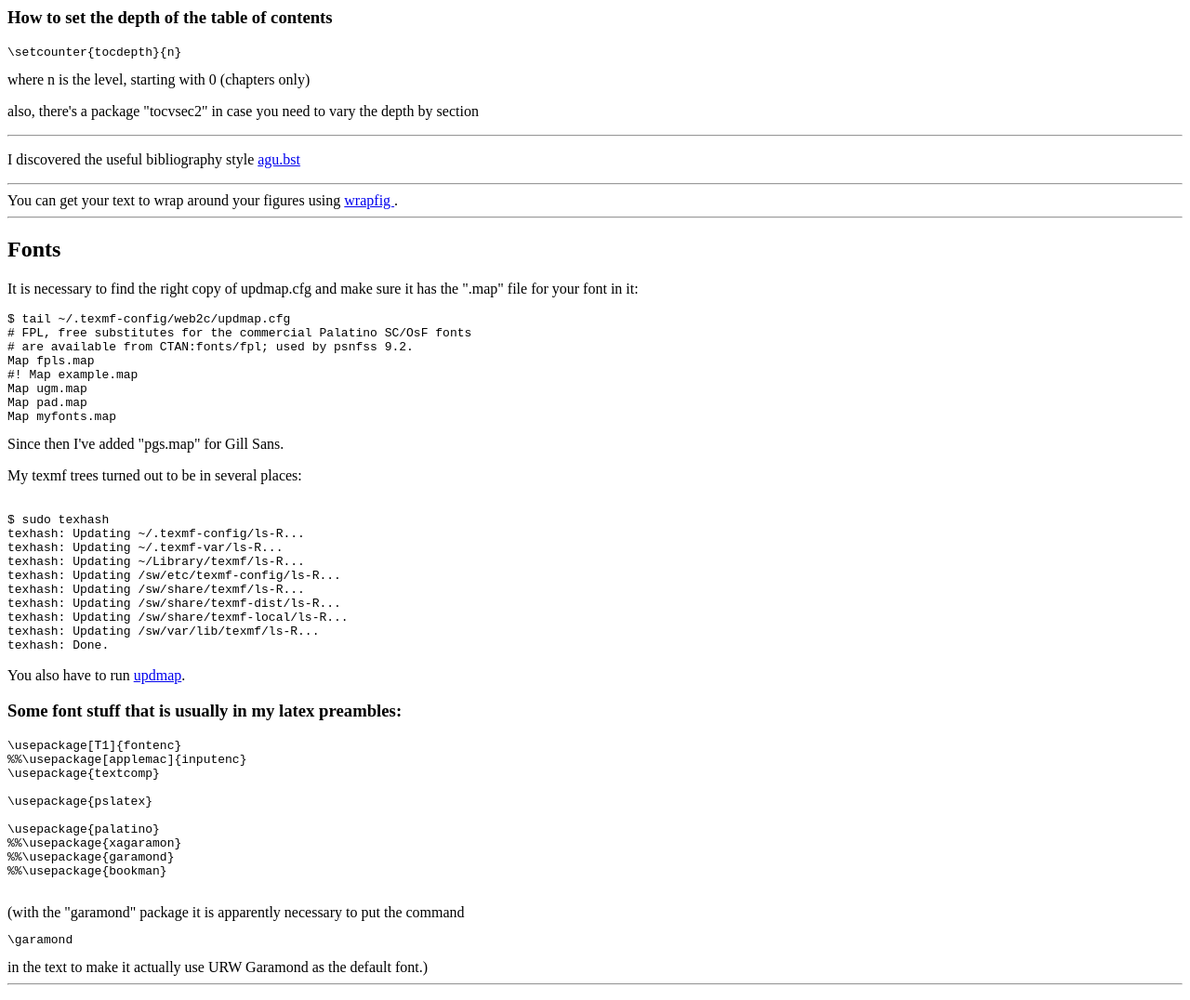
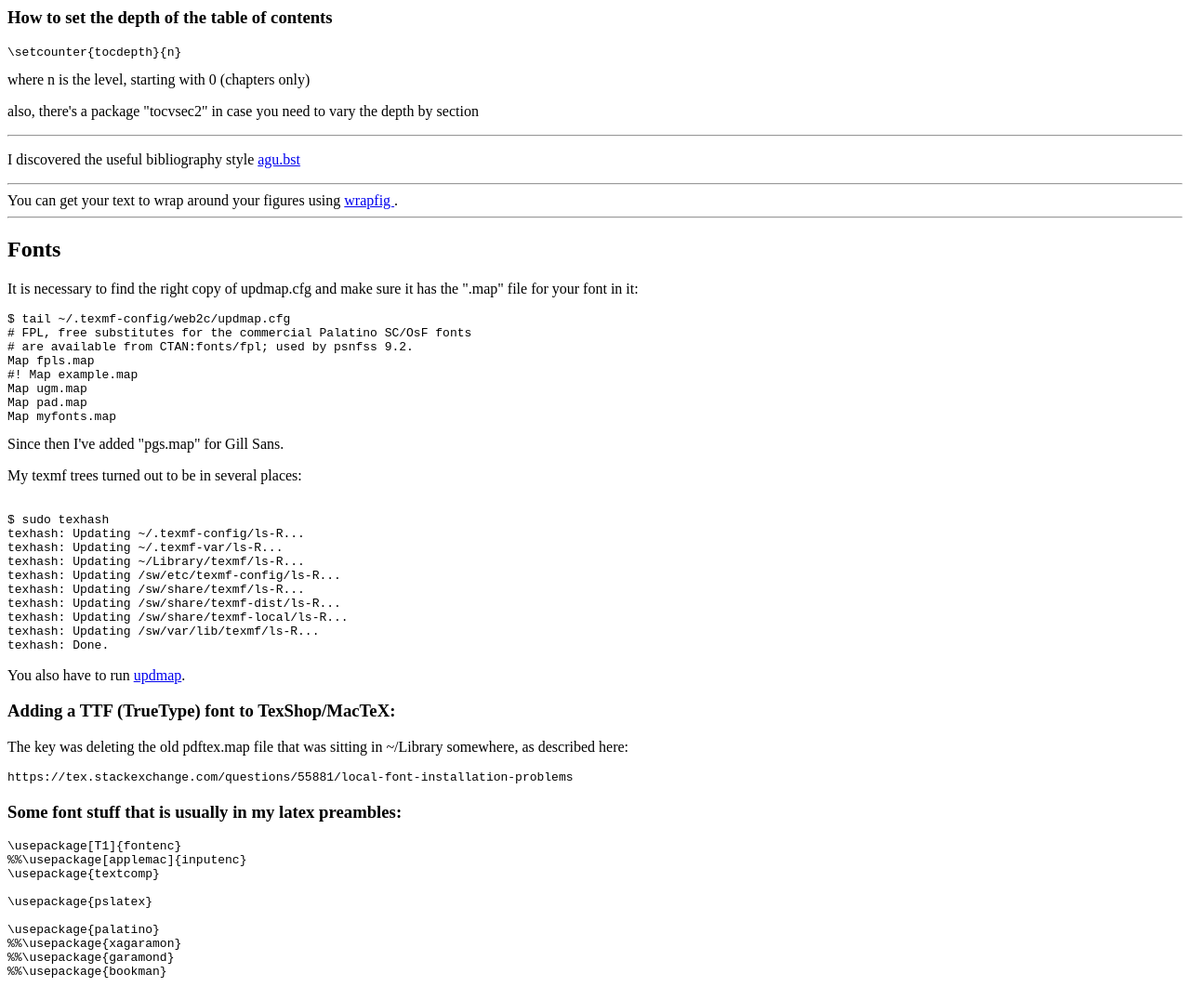
Before and after one commit to lucyflim/first-repo, a plain HTML site: page docs/latexstuff.html in a window 1280 px wide. Shown: the top 1076 px of the page at 93% size. Drawn offline with Linux system fonts and the light colour scheme.

Commit message:
add MacTex/TexShop TTF font installation info

```diff
--- a/docs/latexstuff.html
+++ b/docs/latexstuff.html
@@ -61,6 +61,12 @@ texhash: Done.
 <p>
 You also have to run <a href="https://web.archive.org/web/20100616144400/http://stuff.mit.edu:80/people/lucylim/updmap-output.html">updmap</a>.
 </p>
+
+<h3> Adding a TTF (TrueType) font to TexShop/MacTeX:</h3>
+  <p>
+The key was deleting the old pdftex.map file that was sitting in ~/Library somewhere, as described here:
+    <pre>https://tex.stackexchange.com/questions/55881/local-font-installation-problems</pre>
+  </p>
 
 <h3> Some font stuff that is usually in my latex preambles:</h3>
 
@@ -136,6 +142,8 @@ http://www.andy-roberts.net/misc/latex/latextutorial6.html
 http://www.tug.org/svn/texlive/trunk/Master/texmf-dist/tex/latex/was/upgreek.sty?view=markup&amp;pathrev;=1449
 http://tug.ctan.org/macros/latex/contrib/was/upgreek.dtx
 
+https://tex.stackexchange.com/questions/55881/local-font-installation-problems
+
 </pre>
 
 
```
